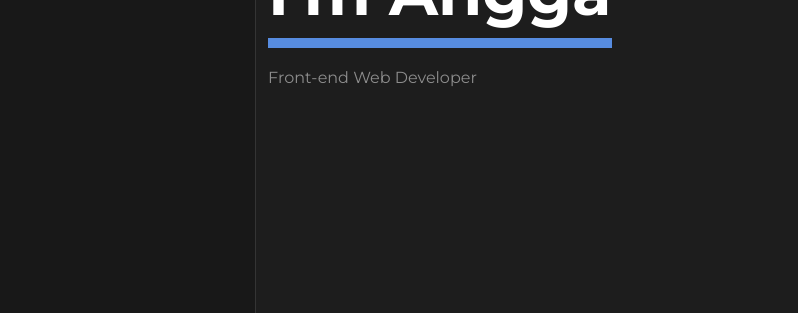
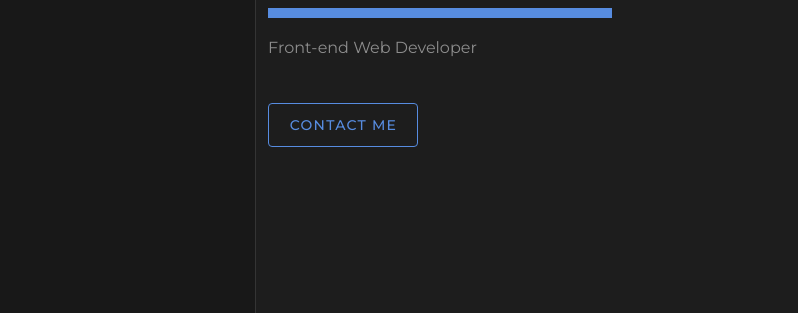
Before and after one commit to Nurhiman20/nurhiman20.github.io, a plain HTML site: page index.html in a window 1280 px wide. Shown: the part 395-708 px from the top of the page, 0-798 px from the left. Drawn offline with nearby package versions, Linux system fonts and the light colour scheme.

Commit message:
feat(Home): Add button

```diff
--- a/index.html
+++ b/index.html
@@ -64,6 +64,11 @@
                     </div>
                     <div>
                       <p class="text-grey">Front-end Web Developer</p>
+                      <v-btn
+                        outlined
+                        large
+                        color="#578CE0"
+                      >Contact Me</v-btn>
                     </div>
                   </div>
                 </div>
```
